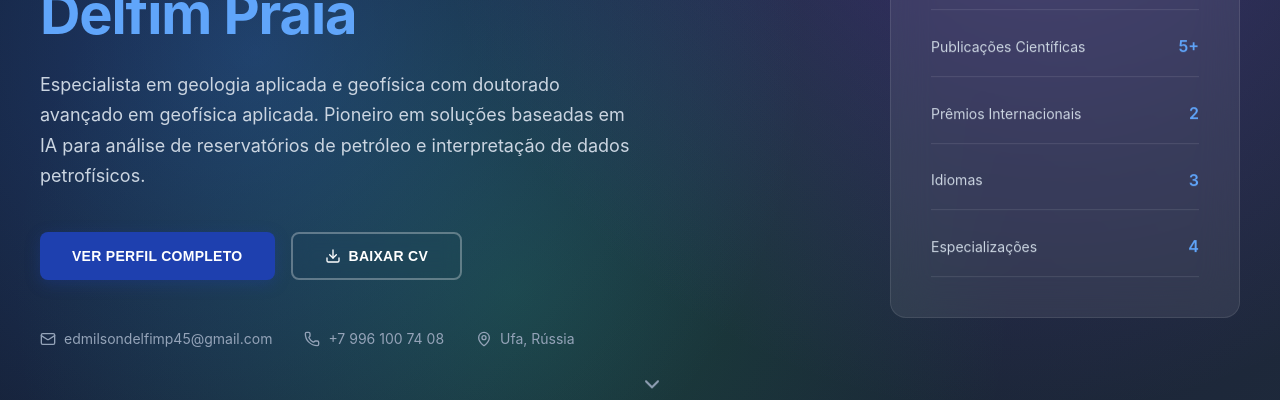
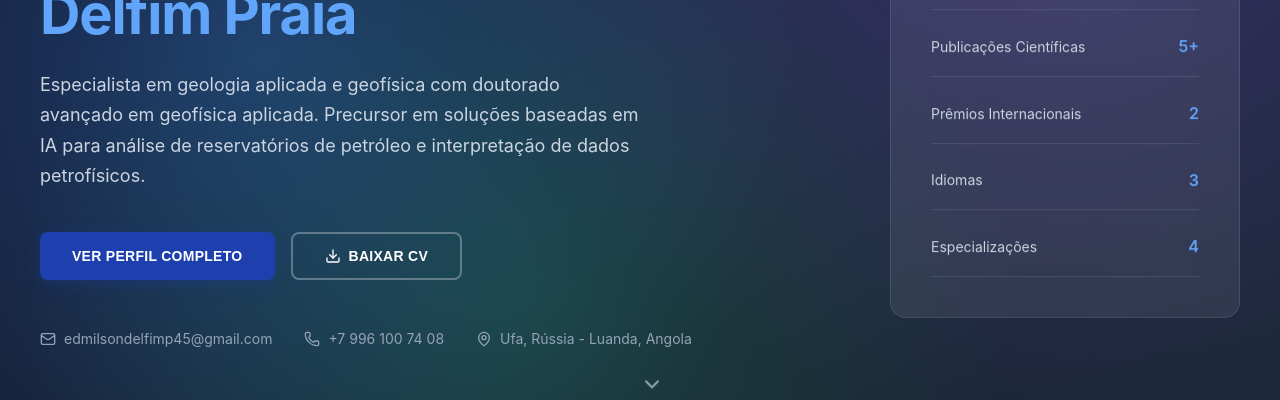
Before and after one commit to edmilsonpraia/Edmilson_Praia-, a React (Create React App) app: page / in a window 1280 px wide. Shown: the part 348-748 px from the top of the page. Built offline with nearby package versions, Linux system fonts and the light colour scheme.

Commit message:
first commit

```diff
--- a/src/App.tsx
+++ b/src/App.tsx
@@ -285,8 +285,8 @@ const Portfolio: React.FC = () => {
               maxWidth: isMobile ? '100%' : '600px'
             }}>
               {isMobile
-                ? 'Especialista em geologia aplicada e geofísica. Pioneiro em soluções de IA para análise de reservatórios de petróleo.'
-                : 'Especialista em geologia aplicada e geofísica com doutorado avançado em geofísica aplicada. Pioneiro em soluções baseadas em IA para análise de reservatórios de petróleo e interpretação de dados petrofísicos.'
+                ? 'Especialista em geologia aplicada e geofísica. Precursor em soluções de IA para análise de reservatórios de petróleo.'
+                : 'Especialista em geologia aplicada e geofísica com doutorado avançado em geofísica aplicada. Precursor em soluções baseadas em IA para análise de reservatórios de petróleo e interpretação de dados petrofísicos.'
               }
             </p>
 
@@ -411,7 +411,7 @@ const Portfolio: React.FC = () => {
                 backdropFilter: isMobile ? 'blur(10px)' : 'none'
               }}>
                 <MapPin size={16} />
-                Ufa, Rússia
+                Ufa, Rússia - Luanda, Angola
               </div>
             </div>
           </div>
@@ -535,7 +535,7 @@ const Portfolio: React.FC = () => {
                     { label: 'Posição Atual', value: 'Fundador & Consultor Principal' },
                     { label: 'Especialização', value: 'Geofísica Aplicada' },
                     { label: 'Formação', value: 'Doutorado em Geofísica Aplicada' },
-                    { label: 'Localização', value: 'Ufa, Rússia' }
+                    { label: 'Localização', value: 'Ufa, Rússia - Luanda, Angola' }
                   ].map((item, index) => (
                     <div key={index} style={{
                       display: 'flex',
@@ -1605,7 +1605,7 @@ const Portfolio: React.FC = () => {
               {
                 icon: MapPin,
                 title: 'Localização',
-                primary: 'Ufa, Rússia',
+                primary: 'Ufa, Rússia - Luanda, Angola',
                 secondary: 'Consultoria internacional disponível',
                 color: '#f87171'
               }
```
